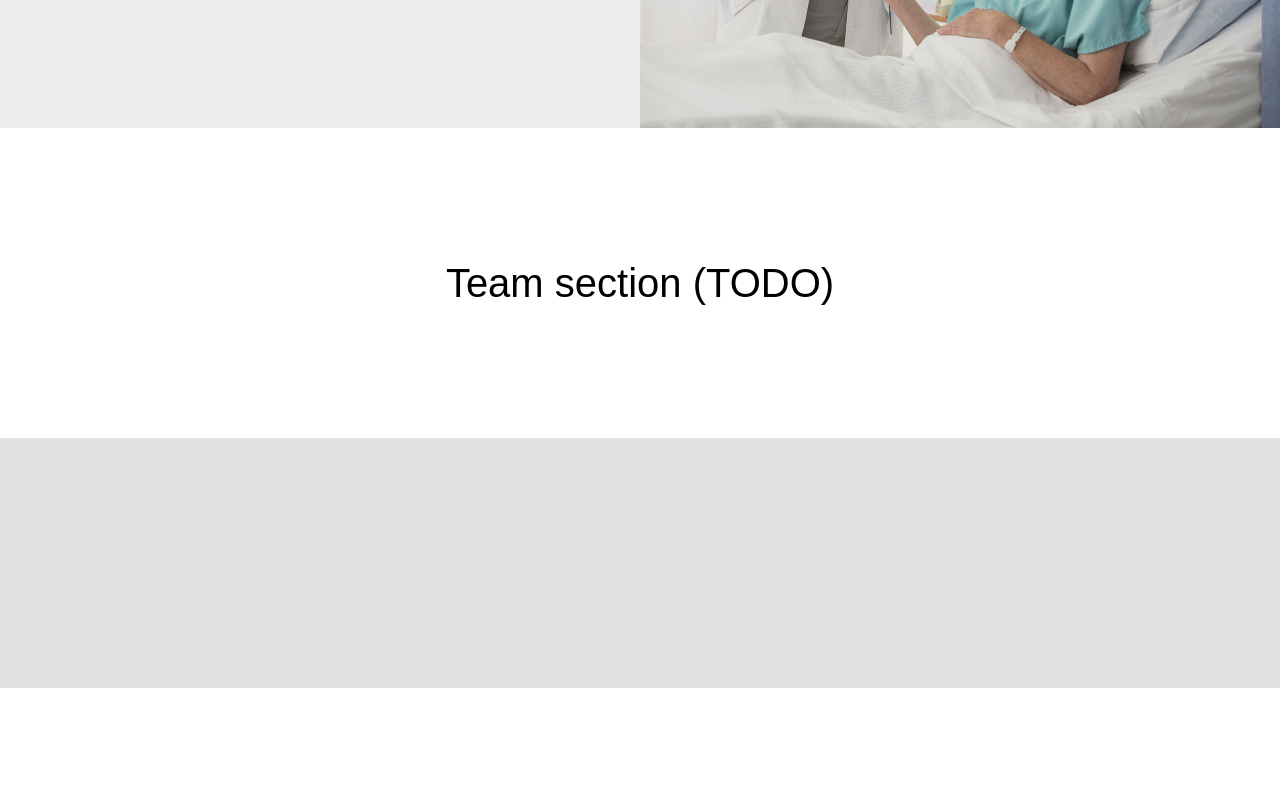
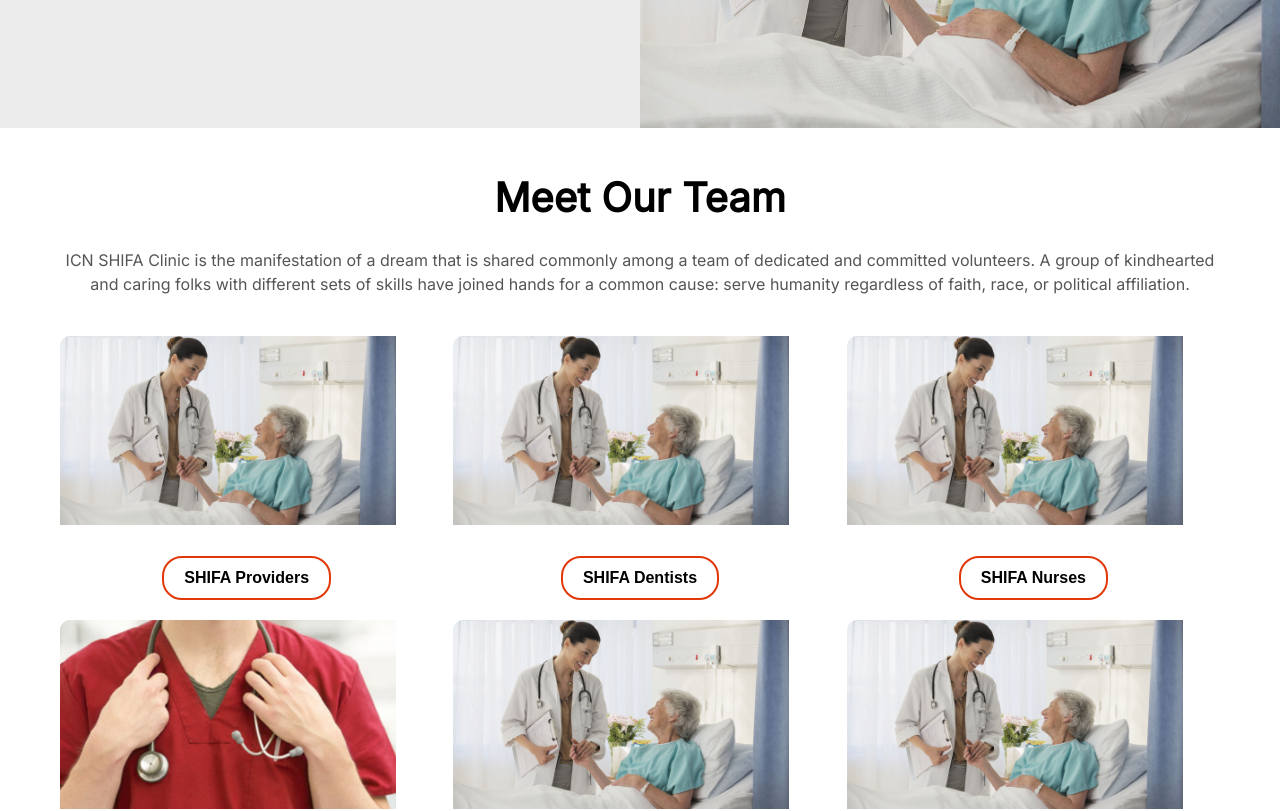
Before and after one commit to dylsub/SHIFAClinicWebsite, a Next.js app: page /who-we-are in a window 1280 px wide. Shown: the part 2320-3131 px from the top of the page. Before the commit the page ends 3008 px from the top, so only its background shows below. Built offline with nearby package versions, Linux system fonts and the light colour scheme; a web font is replaced by a local one.

Commit message:
team-ayush

```diff
--- a/app/(components)/who-we-are/team/Team.jsx
+++ b/app/(components)/who-we-are/team/Team.jsx
@@ -1,12 +1,17 @@
 import React from "react";
+import styles from "./Team.module.css";
+import TeamGrid from "./TeamGrid";
 
 const Team = () => {
-  // Ayush
-  // You will be creating the team section (Without the modal functionality)
-  // This component should hold the intro header/text as well as the TeamGrid component
-  // Everything should be styled using Team.module.css
-
-  return <div></div>;
+  return (
+    <section className={styles.teamSection}>
+      <h2 className={styles.heading}>Meet Our Team</h2>
+      <p className={styles.description}>
+        ICN SHIFA Clinic is the manifestation of a dream that is shared commonly among a team of dedicated and committed volunteers. A group of kindhearted and caring folks with different sets of skills have joined hands for a common cause: serve humanity regardless of faith, race, or political affiliation.
+      </p>
+      <TeamGrid />
+    </section>
+  );
 };
 
 export default Team;
--- a/app/(components)/who-we-are/team/Team.module.css
+++ b/app/(components)/who-we-are/team/Team.module.css
@@ -0,0 +1,66 @@
+/* General Section Styling */
+.teamSection {
+    max-width: 1200px;
+    margin: 0 auto;
+    padding: 40px 20px;
+    text-align: center;
+  }
+
+  .heading {
+    font-size: 2.5rem;
+    font-weight: bold;
+    margin-bottom: 20px;
+  }
+
+  .description {
+    font-size: 1rem;
+    line-height: 1.5;
+    margin-bottom: 40px;
+    color: #555;
+  }
+
+  /* Grid Styling */
+  .teamGrid {
+    display: grid;
+    grid-template-columns: repeat(auto-fit, minmax(300px, 1fr));
+    gap: 20px;
+    justify-items: center;
+  }
+
+  /* Team Item Styling */
+  .teamItem {
+    display: flex;
+    flex-direction: column;
+    align-items: center;
+  }
+
+  .imageContainer {
+    width: 100%;
+    aspect-ratio: 16 / 9;
+    overflow: hidden;
+    border-radius: 10px;
+  }
+
+  .image {
+    width: 90%;
+    height: 90%;
+    object-fit: cover; /* Crops the image to maintain aspect ratio */
+  }
+
+  .label {
+    margin-top: 10px;
+    padding: 8px 20px;
+    background: transparent;
+    border: 2px solid #e23809;
+    border-radius: 20px;
+    font-size: 1rem;
+    font-weight: bold;
+    color: black;
+    transition: background-color 0.3s ease, color 0.3s ease;
+    cursor: pointer;
+  }
+
+  .label:hover {
+    background-color: #e23809;
+    color: white;
+  }
--- a/app/(components)/who-we-are/team/TeamGrid.jsx
+++ b/app/(components)/who-we-are/team/TeamGrid.jsx
@@ -1,13 +1,24 @@
 import React from "react";
+import styles from "./Team.module.css";
+import TeamItem from "./TeamItem";
 
 const TeamGrid = () => {
-  // Ayush
-  // A grid of TeamItem components (2x3)
-  // Make sure that they remain in a content box
-  // Each TeamItem should dynamically fill the size of the content box
-  // (Each item should be a third the width and have some sort of gap)
+  const teamData = [
+    { imageSrc: "/doctors.jpg", label: "SHIFA Providers" },
+    { imageSrc: "/doctors.jpg", label: "SHIFA Dentists" },
+    { imageSrc: "/doctors.jpg", label: "SHIFA Nurses" },
+    { imageSrc: "/RAHero.png", label: "SHIFA Pharmacists" },
+    { imageSrc: "/doctors.jpg", label: "SHIFA Admins" },
+    { imageSrc: "/doctors.jpg", label: "Student Volunteers" },
+  ];
 
-  return <div></div>;
+  return (
+    <div className={styles.teamGrid}>
+      {teamData.map((item, index) => (
+        <TeamItem key={index} imageSrc={item.imageSrc} label={item.label} />
+      ))}
+    </div>
+  );
 };
 
 export default TeamGrid;
--- a/app/(components)/who-we-are/team/TeamItem.jsx
+++ b/app/(components)/who-we-are/team/TeamItem.jsx
@@ -1,13 +1,15 @@
 import React from "react";
+import styles from "./Team.module.css";
 
-const TeamItem = () => {
-  // Ayush
-  // Represents each individual team panel
-  // Has a picture that is stored in a div element.
-  // Make sure this image does not scaled but instead gets cropped to fit the aspect ratio
-  // Use a typically black transparent button for right now but we will change this later
-
-  return <div></div>;
+const TeamItem = ({ imageSrc, label }) => {
+  return (
+    <div className={styles.teamItem}>
+      <div className={styles.imageContainer}>
+        <img src={imageSrc} alt={label} className={styles.image} />
+      </div>
+      <button className={styles.label}>{label}</button>
+    </div>
+  );
 };
 
 export default TeamItem;
--- a/app/who-we-are/page.js
+++ b/app/who-we-are/page.js
@@ -6,6 +6,7 @@ import BackgroundWhiteWrapper from "../(components)/reusables/BackgroundWhiteWra
 import BackgroundGreyWrapper from "../(components)/reusables/BackgroundGreyWrapper";
 import Grid from "../(components)/who-we-are/grid/Grid";
 import Contact from "../(components)/reusables/Contact";
+import Team from "../(components)/who-we-are/team/Team"; // Import the Team component
 
 const WhoWeAre = () => {
   return (
@@ -24,9 +25,7 @@ const WhoWeAre = () => {
 
       <Grid></Grid>
 
-      <BackgroundWhiteWrapper>
-        <h1>Team section (TODO)</h1>
-      </BackgroundWhiteWrapper>
+      <Team> </Team>
 
       <BackgroundGreyWrapper>
         <Contact></Contact>
```
